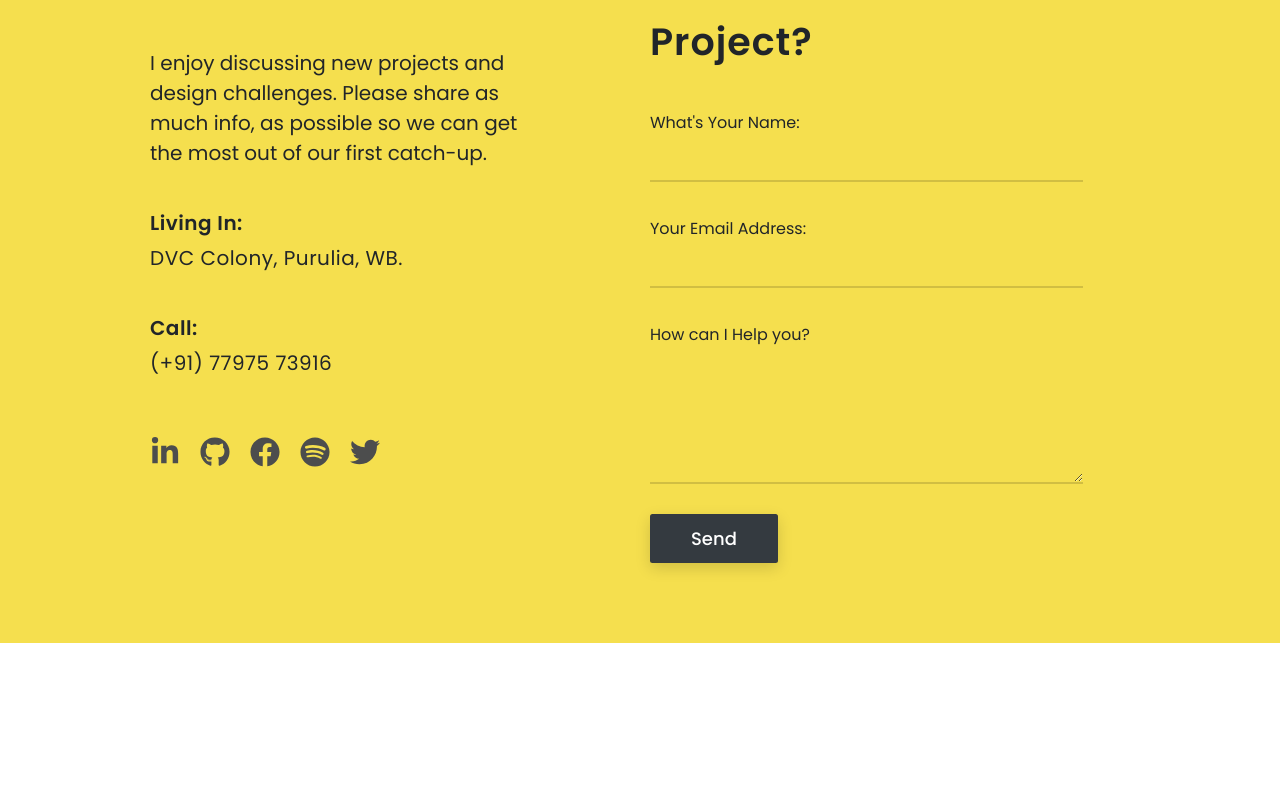
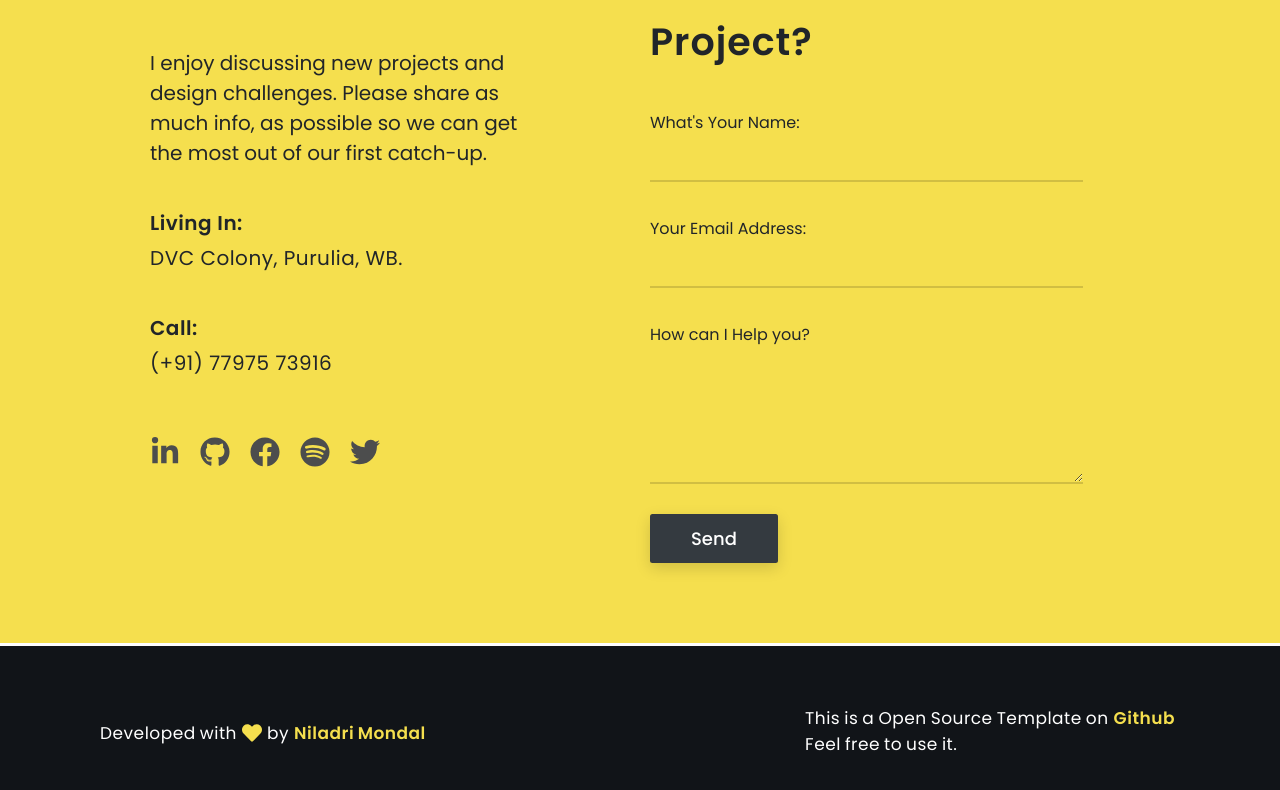
Before and after one commit to imniladri/React-Portfolio, a React (Create React App) app: page / in a window 1280 px wide. Shown: the part 7771-8561 px from the top of the page. Before the commit the page ends 8414 px from the top, so only its background shows below. Built offline with nearby package versions, Linux system fonts and the light colour scheme.

Commit message:
Added Footer

```diff
--- a/src/App.jsx
+++ b/src/App.jsx
@@ -13,6 +13,7 @@ import Biodata from "./pages/Biodata";
 import Projects from "./pages/Projects";
 import Hire from "./pages/Hire";
 import Contact from "./pages/Contact";
+import Footer from "./pages/Footer";
 
 function App() {
     return (
@@ -25,6 +26,7 @@ function App() {
             <Projects />
             <Hire />
             <Contact />
+            <Footer />
         </>
     );
 }
--- /dev/null
+++ b/src/css/Footer.css
@@ -0,0 +1,49 @@
+/* **************************** Footer Comp Styles **************************** */
+
+section#footer {
+    margin: 0;
+    position: relative;
+    width: 100%;
+    height: 100%;
+    display: flex;
+    justify-content: center;
+    align-items: center;
+    background: rgba(17, 20, 24, 1);
+}
+
+section#footer div.footer {
+    position: relative;
+    padding: 6rem 10rem;
+    width: 100%;
+    display: flex;
+    justify-content: space-between;
+    align-items: center;
+    align-content: center;
+    border-top: 3px solid var(--darkwhite);
+}
+
+section#footer div.footer h4 {
+    font-size: 1.7rem;
+    font-weight: 400;
+    color: var(--darkwhite);
+    line-height: 1.5;
+    letter-spacing: 0.5px;
+    word-spacing: -1px;
+}
+
+section#footer div.footer h4 i {
+    margin: 0 5px;
+    font-size: 2rem;
+    color: var(--lightyellow);
+}
+
+section#footer div.footer h4 a {
+    margin: 0 5px;
+    font-weight: 600;
+    color: var(--lightyellow);
+    text-decoration: none;
+}
+
+section#footer div.footer h4 a:hover {
+    text-decoration: underline;
+}
--- /dev/null
+++ b/src/pages/Footer.jsx
@@ -0,0 +1,32 @@
+import React from "react";
+import "../css/Footer.css";
+import { FaHeart } from "react-icons/fa";
+
+function Footer() {
+    return (
+        <>
+            <section id="footer">
+                <div className="footer">
+                    <h4>
+                        Developed with
+                        <i>
+                            <FaHeart />
+                        </i>
+                        by
+                        <a href="https://imniladri.in/">Niladri Mondal</a>
+                    </h4>
+                    <h4>
+                        This is a Open Source Template on
+                        <a href="https://github.com/imniladri/React-Portfolio">
+                            Github
+                        </a>
+                        <br />
+                        Feel free to use it.
+                    </h4>
+                </div>
+            </section>
+        </>
+    );
+}
+
+export default Footer;
```
